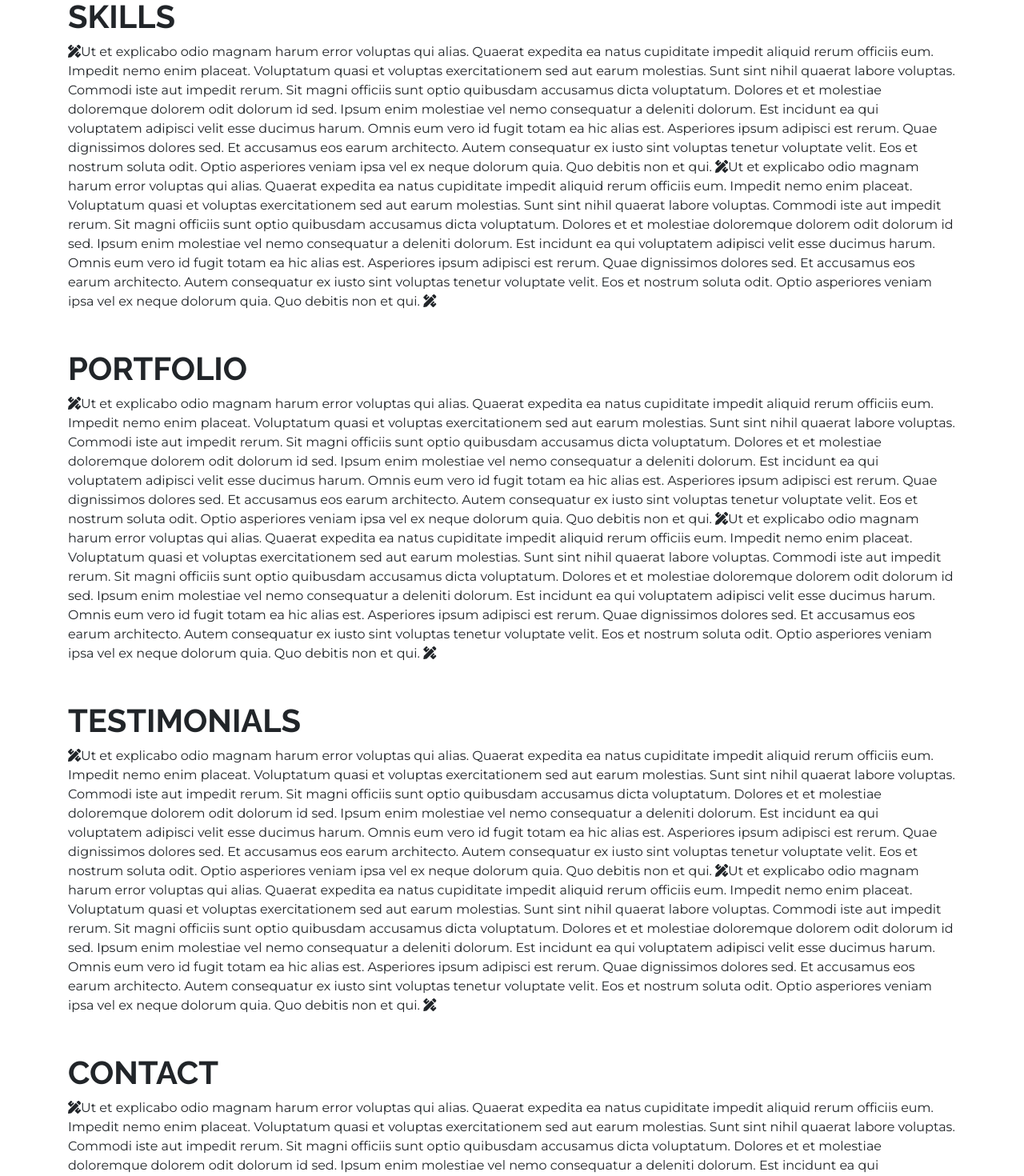
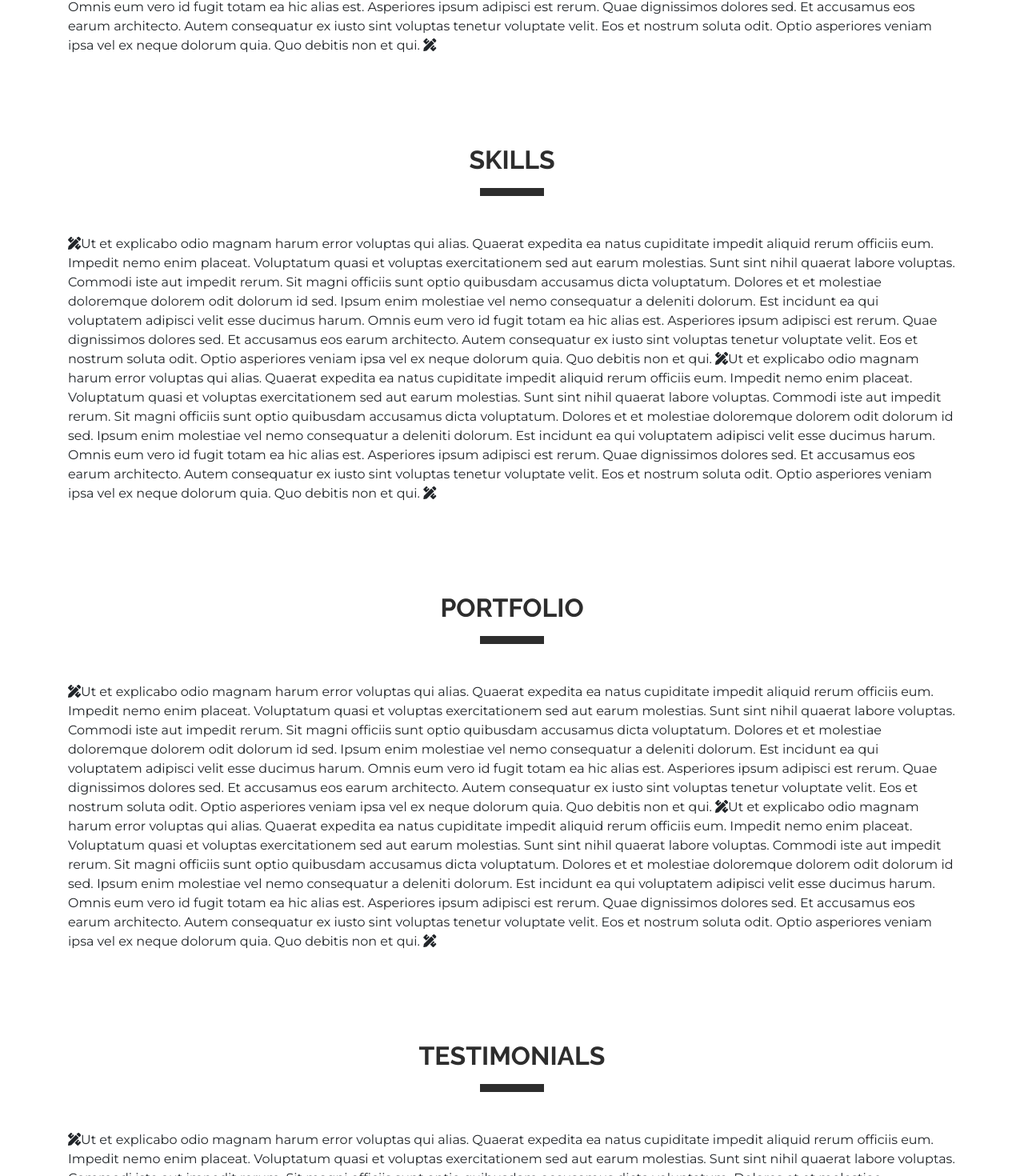
Before and after one commit to c-zab/v2, a Vue app: page / in a window 1280 px wide. Shown: the part 1318-2788 px from the top of the page at 80% size. Built offline with nearby package versions, Linux system fonts and the light colour scheme.

Commit message:
Adding title component

```diff
--- a/src/assets/css/styles.css
+++ b/src/assets/css/styles.css
@@ -33,12 +33,3 @@ p {
 .bg-color {
   background-color: #041b2b;
 }
-
-.sec-title::before {
-  display: block;
-  content: " ";
-  margin-top: -80px;
-  height: 80px;
-  visibility: hidden;
-  pointer-events: none;
-}
--- a/src/components/About.vue
+++ b/src/components/About.vue
@@ -1,6 +1,6 @@
 <template>
-  <div class="container">
-    <h1 id="about" class="sec-title">ABOUT</h1>
+  <div id="about-sec" class="container">
+    <Title title="ABOUT"/>
     <p>
       <i class="fas fa-pencil-ruler"></i>Ut et explicabo odio magnam harum error voluptas qui alias. Quaerat expedita ea natus cupiditate impedit aliquid rerum officiis eum. Impedit nemo enim placeat. Voluptatum quasi et voluptas exercitationem sed aut earum molestias. Sunt sint nihil quaerat labore voluptas. Commodi iste aut impedit rerum.
       Sit magni officiis sunt optio quibusdam accusamus dicta voluptatum. Dolores et et molestiae doloremque dolorem odit dolorum id sed. Ipsum enim molestiae vel nemo consequatur a deleniti dolorum. Est incidunt ea qui voluptatem adipisci Svelit esse ducimus harum.
@@ -20,7 +20,14 @@
 </template>
 
 <script>
-export default {};
+import Title from "./includes/Title";
+
+export default {
+  name: "about-sec",
+  components: {
+    Title
+  }
+};
 </script>
 
 <style scoped>
--- a/src/components/Contact.vue
+++ b/src/components/Contact.vue
@@ -1,6 +1,6 @@
 <template>
-  <div id="contact" class="container">
-    <h1>CONTACT</h1>
+  <div id="contact-sec" class="container">
+    <Title title="CONTACT"/>
     <p>
       <i class="fas fa-pencil-ruler"></i>Ut et explicabo odio magnam harum error voluptas qui alias. Quaerat expedita ea natus cupiditate impedit aliquid rerum officiis eum. Impedit nemo enim placeat. Voluptatum quasi et voluptas exercitationem sed aut earum molestias. Sunt sint nihil quaerat labore voluptas. Commodi iste aut impedit rerum.
       Sit magni officiis sunt optio quibusdam accusamus dicta voluptatum. Dolores et et molestiae doloremque dolorem odit dolorum id sed. Ipsum enim molestiae vel nemo consequatur a deleniti dolorum. Est incidunt ea qui voluptatem adipisci velit esse ducimus harum.
@@ -14,7 +14,14 @@
 </template>
 
 <script>
-export default {};
+import Title from "./includes/Title";
+
+export default {
+  name: "contact-sec",
+  components: {
+    Title
+  }
+};
 </script>
 
 <style scoped>
--- a/src/components/Portfolio.vue
+++ b/src/components/Portfolio.vue
@@ -1,6 +1,6 @@
 <template>
-  <div class="container">
-    <h1 id="portfolio" class="sec-title">PORTFOLIO</h1>
+  <div id="portfolio-sec" class="container">
+    <Title title="PORTFOLIO"/>
     <p>
       <i class="fas fa-pencil-ruler"></i>Ut et explicabo odio magnam harum error voluptas qui alias. Quaerat expedita ea natus cupiditate impedit aliquid rerum officiis eum. Impedit nemo enim placeat. Voluptatum quasi et voluptas exercitationem sed aut earum molestias. Sunt sint nihil quaerat labore voluptas. Commodi iste aut impedit rerum.
       Sit magni officiis sunt optio quibusdam accusamus dicta voluptatum. Dolores et et molestiae doloremque dolorem odit dolorum id sed. Ipsum enim molestiae vel nemo consequatur a deleniti dolorum. Est incidunt ea qui voluptatem adipisci velit esse ducimus harum.
@@ -20,7 +20,14 @@
 </template>
 
 <script>
-export default {};
+import Title from "./includes/Title";
+
+export default {
+  name: "portfolio-sec",
+  components: {
+    Title
+  }
+};
 </script>
 
 <style scoped>
--- a/src/components/Skills.vue
+++ b/src/components/Skills.vue
@@ -1,6 +1,6 @@
 <template>
-  <div class="container">
-    <h1 id="skills" class="sec-title">SKILLS</h1>
+  <div id="skills-sec" class="container">
+    <Title title="SKILLS"/>
     <p>
       <i class="fas fa-pencil-ruler"></i>Ut et explicabo odio magnam harum error voluptas qui alias. Quaerat expedita ea natus cupiditate impedit aliquid rerum officiis eum. Impedit nemo enim placeat. Voluptatum quasi et voluptas exercitationem sed aut earum molestias. Sunt sint nihil quaerat labore voluptas. Commodi iste aut impedit rerum.
       Sit magni officiis sunt optio quibusdam accusamus dicta voluptatum. Dolores et et molestiae doloremque dolorem odit dolorum id sed. Ipsum enim molestiae vel nemo consequatur a deleniti dolorum. Est incidunt ea qui voluptatem adipisci velit esse ducimus harum.
@@ -20,7 +20,14 @@
 </template>
 
 <script>
-export default {};
+import Title from "./includes/Title";
+
+export default {
+  name: "skills-sec",
+  components: {
+    Title
+  }
+};
 </script>
 
 <style scoped>
--- a/src/components/Testimonials.vue
+++ b/src/components/Testimonials.vue
@@ -1,6 +1,6 @@
 <template>
-  <div class="container">
-    <h1 id="testimonials" class="sec-title">TESTIMONIALS</h1>
+  <div id="testimonials-sec" class="container">
+    <Title title="TESTIMONIALS"/>
     <p>
       <i class="fas fa-pencil-ruler"></i>Ut et explicabo odio magnam harum error voluptas qui alias. Quaerat expedita ea natus cupiditate impedit aliquid rerum officiis eum. Impedit nemo enim placeat. Voluptatum quasi et voluptas exercitationem sed aut earum molestias. Sunt sint nihil quaerat labore voluptas. Commodi iste aut impedit rerum.
       Sit magni officiis sunt optio quibusdam accusamus dicta voluptatum. Dolores et et molestiae doloremque dolorem odit dolorum id sed. Ipsum enim molestiae vel nemo consequatur a deleniti dolorum. Est incidunt ea qui voluptatem adipisci velit esse ducimus harum.
@@ -20,7 +20,14 @@
 </template>
 
 <script>
-export default {};
+import Title from "./includes/Title";
+
+export default {
+  name: "testimonials-sec",
+  components: {
+    Title
+  }
+};
 </script>
 
 <style scoped>
--- /dev/null
+++ b/src/components/includes/Title.vue
@@ -0,0 +1,45 @@
+<template>
+  <div class="title-sec pb-5">
+    <div class="row justify-content-center">
+      <h2 v-bind:id="title | idName" class="sec-title col-auto">{{ title }}</h2>
+    </div>
+    <div class="row justify-content-center pt-2">
+      <div class="col-md-auto bar"></div>
+    </div>
+  </div>
+</template>
+
+<script>
+export default {
+  props: {
+    title: String
+  },
+  filters: {
+    idName(value) {
+      return value.toLowerCase();
+    }
+  }
+};
+</script>
+
+<style scoped>
+.bar {
+  width: 5em;
+  height: 0.6em;
+  background-color: #2d2d2d;
+}
+
+.sec-title {
+  font-family: "Raleway", sans-serif;
+  font-weight: 700;
+  color: #2d2d2d;
+}
+
+.sec-title::before {
+  display: block;
+  content: "";
+  height: 4rem;
+  visibility: hidden;
+  pointer-events: none;
+}
+</style>
```
